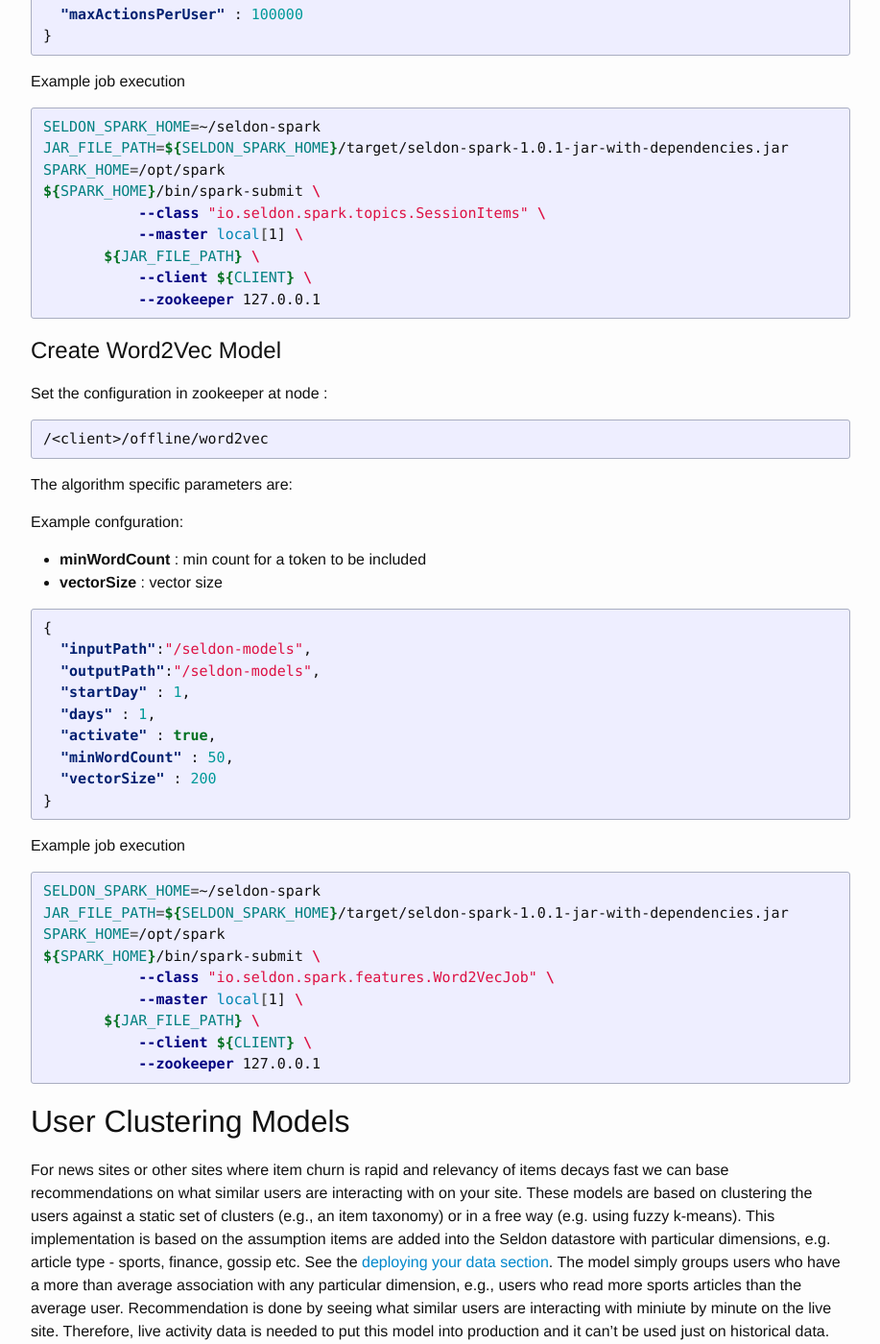
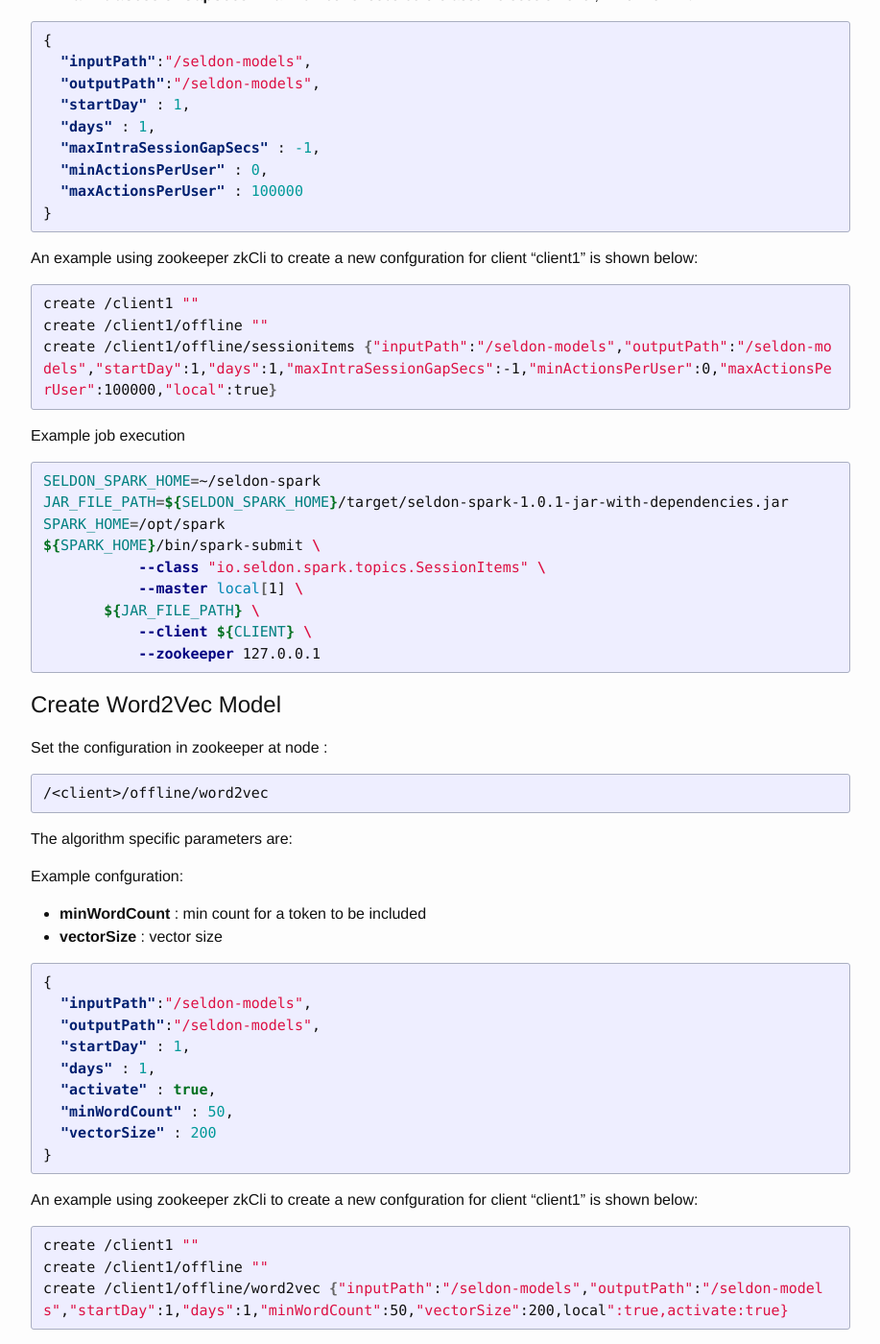
Before and after one commit to SeldonIO/seldonio.github.com, a Jekyll site: the page built from spark-models.md, in a window 1280 px wide and 1400 px high, scrolled down 5666 px. Shown: the whole window at 96% size, without its empty margins (181-1098 px from the left). Built offline with Jekyll 4.4.1, drawn with Linux system fonts in a browser that asks for light colours; some of the changed text lies outside the part shown.

Commit message:
update conf for spark jobs

```diff
--- a/spark-models.md
+++ b/spark-models.md
@@ -129,7 +129,7 @@ An example using zookeeper zkCli to create a new confguration for client "client
 {% highlight bash %}
 create /client1 ""
 create /client1/offline ""
-create /client1/offline/matrix-factorization {"inputPath":"/seldon-models","outputPath":"/seldon-models","startDay":1,"days":1,"activate":true,"rank":30,"lambda":0.1,"alpha":1,"iterations":5,"local";true}
+create /client1/offline/matrix-factorization {"inputPath":"/seldon-models","outputPath":"/seldon-models","startDay":1,"days":1,"activate":true,"rank":30,"lambda":0.1,"alpha":1,"iterations":5,"local":true}
 {% endhighlight %}
 
 ## Run Modeling
@@ -186,6 +186,15 @@ Example confguration:
   "sample" : 1.0
 }
 {% endhighlight %}
+
+An example using zookeeper zkCli to create a new confguration for client "client1" is shown below:
+
+{% highlight bash %}
+create /client1 ""
+create /client1/offline ""
+create /client1/offline/similar-items {"inputPath":"/seldon-models","outputPath":"/seldon-models","startDay":1,"days":1,"itemType":-1,"limit":100,"minItemsPerUser":0,"minUsersPerItem":0,"maxUsersPerItem":2000000,"dimsumThreshold":0.1,"sample":1.0,"local":true}
+{% endhighlight %}
+
 
 ## Run Modelling
 
@@ -253,6 +262,17 @@ Example confguration:
 }
 {% endhighlight %}
 
+An example using zookeeper zkCli to create a new confguration for client "client1" is shown below:
+
+{% highlight bash %}
+create /client1 ""
+create /client1/offline ""
+create /client1/offline/sessionitems {"inputPath":"/seldon-models","outputPath":"/seldon-models","startDay":1,"days":1,"maxIntraSessionGapSecs":-1,"minActionsPerUser":0,"maxActionsPerUser":100000,"local":true}
+{% endhighlight %}
+
+
+
+
 Example job execution
 
 {% highlight bash %}
@@ -294,6 +314,17 @@ Example confguration:
   "vectorSize" : 200
 }
 {% endhighlight %}
+
+
+An example using zookeeper zkCli to create a new confguration for client "client1" is shown below:
+
+{% highlight bash %}
+create /client1 ""
+create /client1/offline ""
+create /client1/offline/word2vec {"inputPath":"/seldon-models","outputPath":"/seldon-models","startDay":1,"days":1,"minWordCount":50,"vectorSize":200,local":true,activate:true}
+{% endhighlight %}
+
+
 
 Example job execution
 
@@ -342,6 +373,16 @@ Example confguration:
   "minClusterSize" : 200
 {% endhighlight %}
 
+An example using zookeeper zkCli to create a new confguration for client "client1" is shown below:
+
+{% highlight bash %}
+create /client1 ""
+create /client1/offline ""
+create /client1/offline/cluster-by-dimension {"inputPath":"/seldon-models","outputPath":"/seldon-models","startDay":1,"days":1,"minActionsPerUser":0,"delta":0.1,"minClusterSize":200,local":true,activate:true}
+{% endhighlight %}
+
+
+
 ## Run Modelling
 
 Example job execution
```
